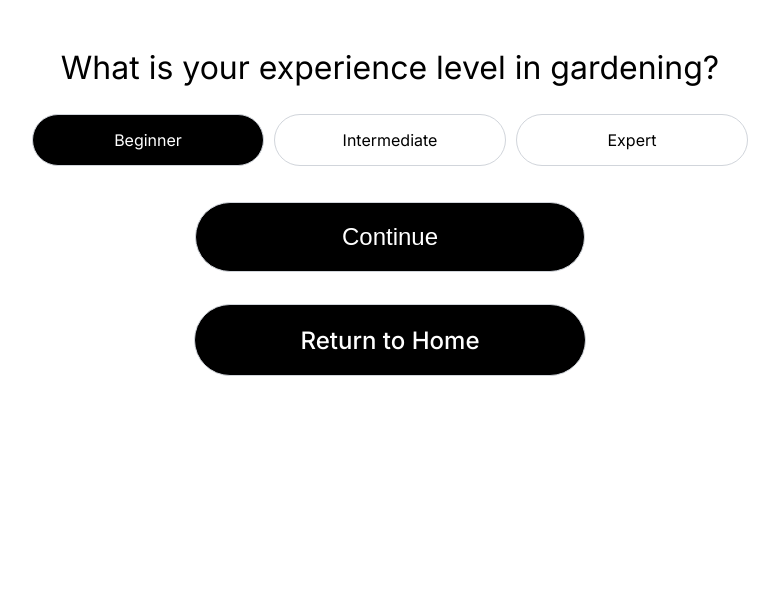
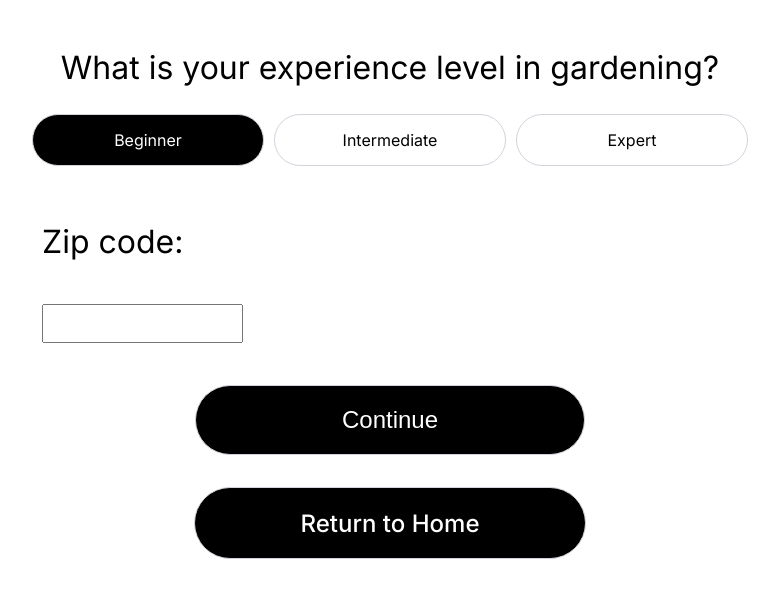
Before and after one commit to annamiriams/fresh-futures, a Django app: page /user/ in a window 1280 px wide. Shown: the part 325-934 px from the top of the page, without its empty margins (250-1029 px from the left). Before the commit the page ends 701 px from the top, so only its background shows below. Run offline with Django 5.2, Linux system fonts and the light colour scheme; the visitor is signed in with stand-in values (Sample User, id 1); parts of the project's set-up code (start-up, migrations or seed data) failed here and were passed over; some web fonts are replaced.

Commit message:
refactored links for page-to-page flow; added placeholder zip code field for user survey

```diff
--- a/main_app/forms.py
+++ b/main_app/forms.py
@@ -43,6 +43,7 @@ class UserForm(forms.ModelForm):
         fields = [
             'experience',
             # I get an error when I have this added noting that this is not a field that can be updated.
+            # https://stackoverflow.com/questions/62695029/fielderror-created-cannot-be-specified-for-post-model-form-as-it-is-a-non-edi
             # 'location'
         ]
         widgets = {
--- a/main_app/templates/main_app/garden_form.html
+++ b/main_app/templates/main_app/garden_form.html
@@ -70,7 +70,7 @@
         <p>Thanks for planting the first seed!</p>
     </div>
 
-    <button type="submit" class="btn btn-secondary">Continue to Profile</button>
+    <button type="submit" class="btn btn-secondary">Submit</button>
 
     </form>
 </div>
--- a/main_app/templates/main_app/home.html
+++ b/main_app/templates/main_app/home.html
@@ -24,9 +24,11 @@
       </div>
       <div class="right-col">
         <p>Ready to get your hands dirty? Let's grow food, connection, and something that lasts.</p>
-        <a href="{% url 'start' %}">
+        {% comment %} <a href="{% url 'user-update' %}">
           <button class="btn btn-primary">Start a Garden</button>
-        </a>
+        </a> {% endcomment %}
+        <a href="{% url 'user-update' %}" class="btn btn-primary">Start a Garden</a>
+
       </div>
     </div>
     <div class="grid-row mt-2">
--- a/main_app/templates/main_app/user_form.html
+++ b/main_app/templates/main_app/user_form.html
@@ -33,10 +33,13 @@
             </div>
 
             {% comment %} Refactor the code below to match location-gathering data. Use garden_form as further reference if needed. {% endcomment %}
-            {% comment %} <div class='survey-question'>
-                <p class='text-lg'>What kind of support do you need to get started? (Select all that apply.)</p>
-                {{ form.support_needed }}
-            </div> {% endcomment %}
+            <div class='survey-question'>
+                <p class='text-lg'>Zip code:</p>
+
+                {% comment %} Placeholder below for commented out code to render location on the page. See errors above before refactoring. {% endcomment %}
+                <input type="text" class='survey-question form-input'>
+                {% comment %} {{ form.location }} {% endcomment %}
+            </div>
 
     </div>
 
--- a/main_app/views.py
+++ b/main_app/views.py
@@ -3,6 +3,7 @@ from django.shortcuts import render
 from .models import Garden, User
 from django.views.generic.edit import CreateView, UpdateView
 from .forms import GardenForm, UserForm
+from django.urls import reverse_lazy
 
 # Create your views here.
 def home(request):
@@ -14,7 +15,8 @@ def start(request):
 class UserUpdate(UpdateView):
     model = User
     form_class = UserForm
-    success_url = '/'
+    # reverse_lazy doesn't generate a URL immediately (ie 'lazily'). Used in particular in CBV success_urls
+    success_url = reverse_lazy('start')
 
     # Update only the logged-in user.
     def get_object(self):
```
Also changed, not shown: main_app/templates/main_app/start.html (+3 -7 lines).
